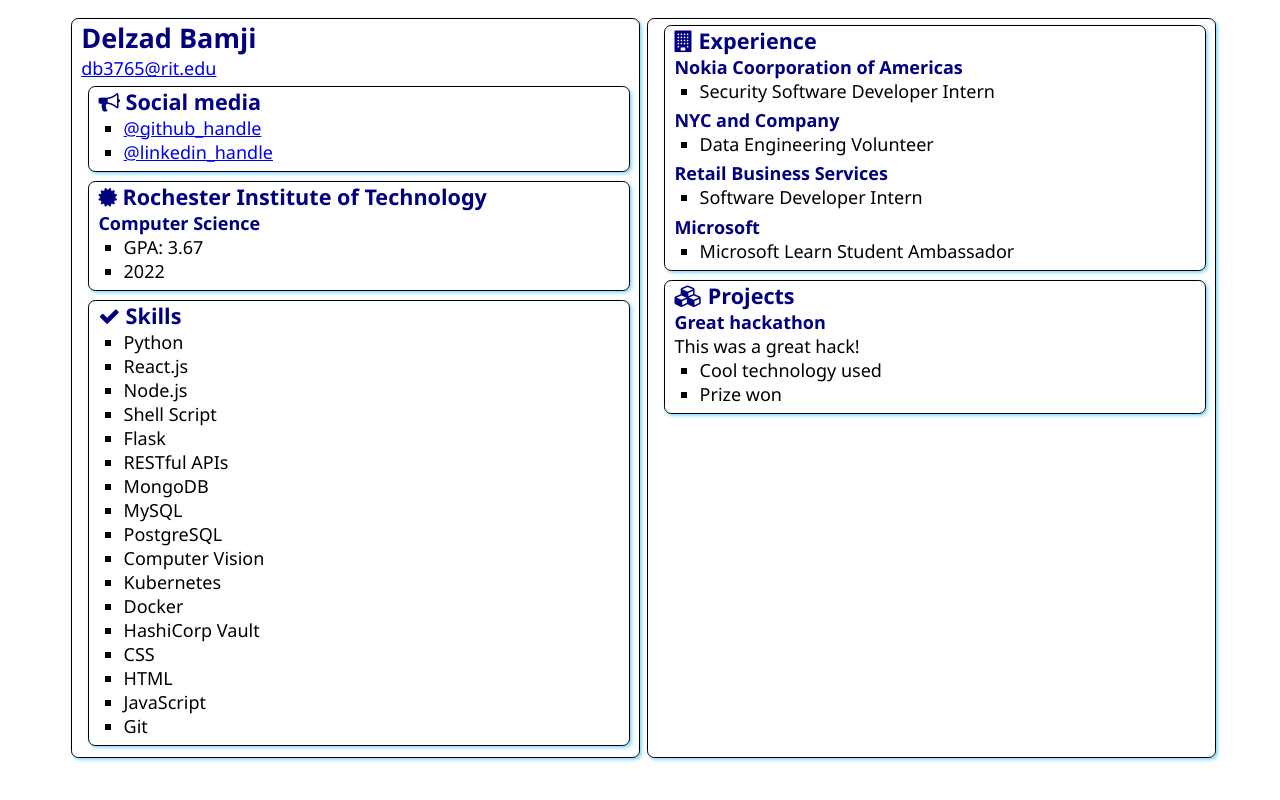
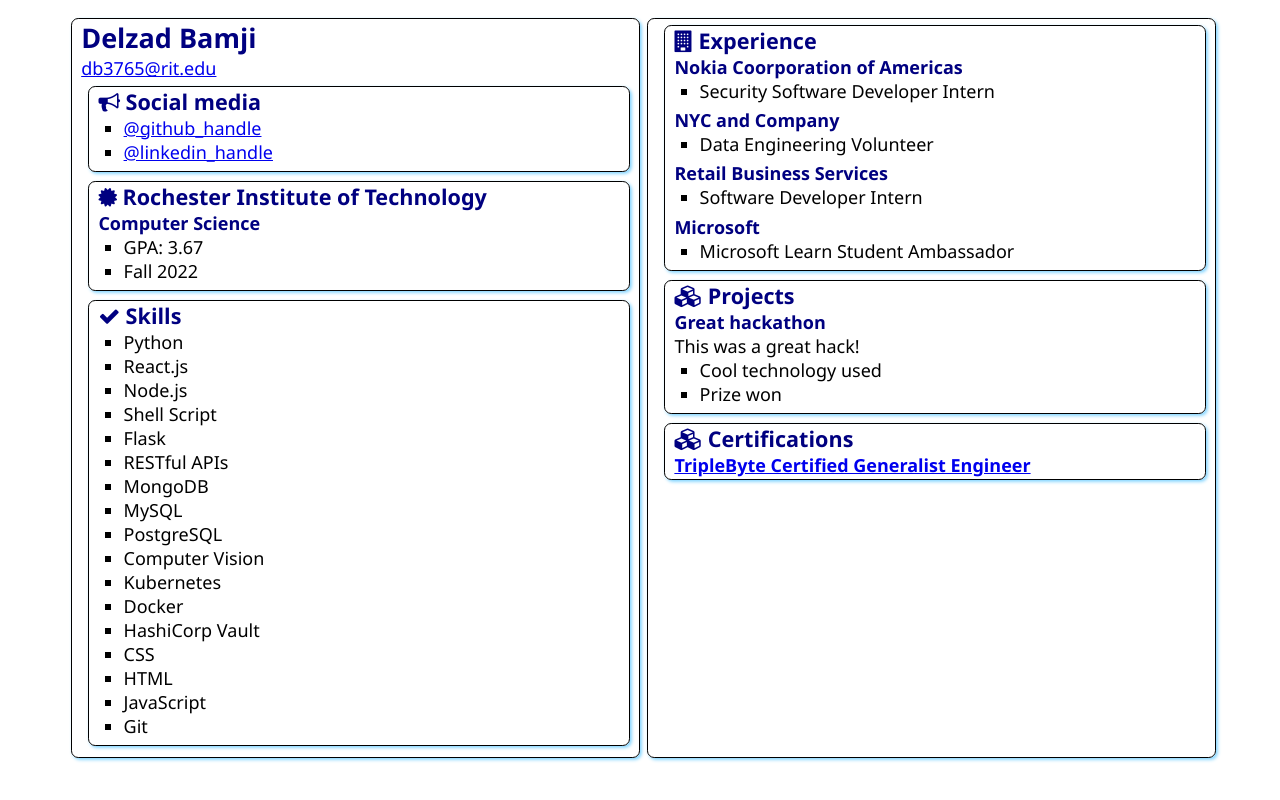
Before and after one commit to delzadbamji/Ambassador-SWA-Pilot, a plain HTML site: page src/index.html in a window 1280 px wide. Drawn offline with Linux system fonts and the light colour scheme.

Commit message:
updates to the template

```diff
--- a/src/index.html
+++ b/src/index.html
@@ -43,7 +43,7 @@
             <h3>Computer Science</h3>
             <ul>
               <li>GPA: 3.67</li>
-              <li>2022</li>
+              <li>Fall 2022</li>
             </ul>
           </div>
         </section>
@@ -127,6 +127,18 @@
             <li>Prize won</li>
           </ul>
         </section>
+        <section class="box">
+          <h2>
+            <i class="fa fa-cubes" aria-hidden="true"></i>
+            Certifications
+          </h2>
+          <h3>
+            <a
+              href="https://triplebyte.com/tb/delzad-bamji-wlu8zns/certificate/track/generalist"
+              >TripleByte Certified Generalist Engineer</a
+            >
+          </h3>
+        </section>
       </article>
     </main>
   </body>
```
